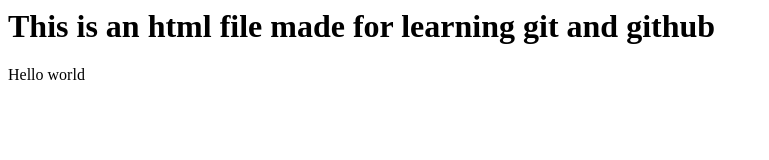
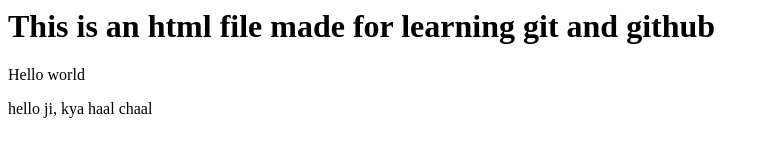
Before and after one commit to Lakshya-Sharma108/myCode-demo2, a plain HTML site: page index.html in a window 1280 px wide. Shown: the whole page, without its empty margins (0-769 px from the left). Drawn offline with Linux system fonts and the light colour scheme.

```diff
--- a/index.html
+++ b/index.html
@@ -1,3 +1,5 @@
 <h1>This is an html file made for learning git and github</h1>
 
 <p>Hello world</p>
+
+<p>hello ji, kya haal chaal</p>
```
Also changed, not shown: second.html (+1 -1 lines).
